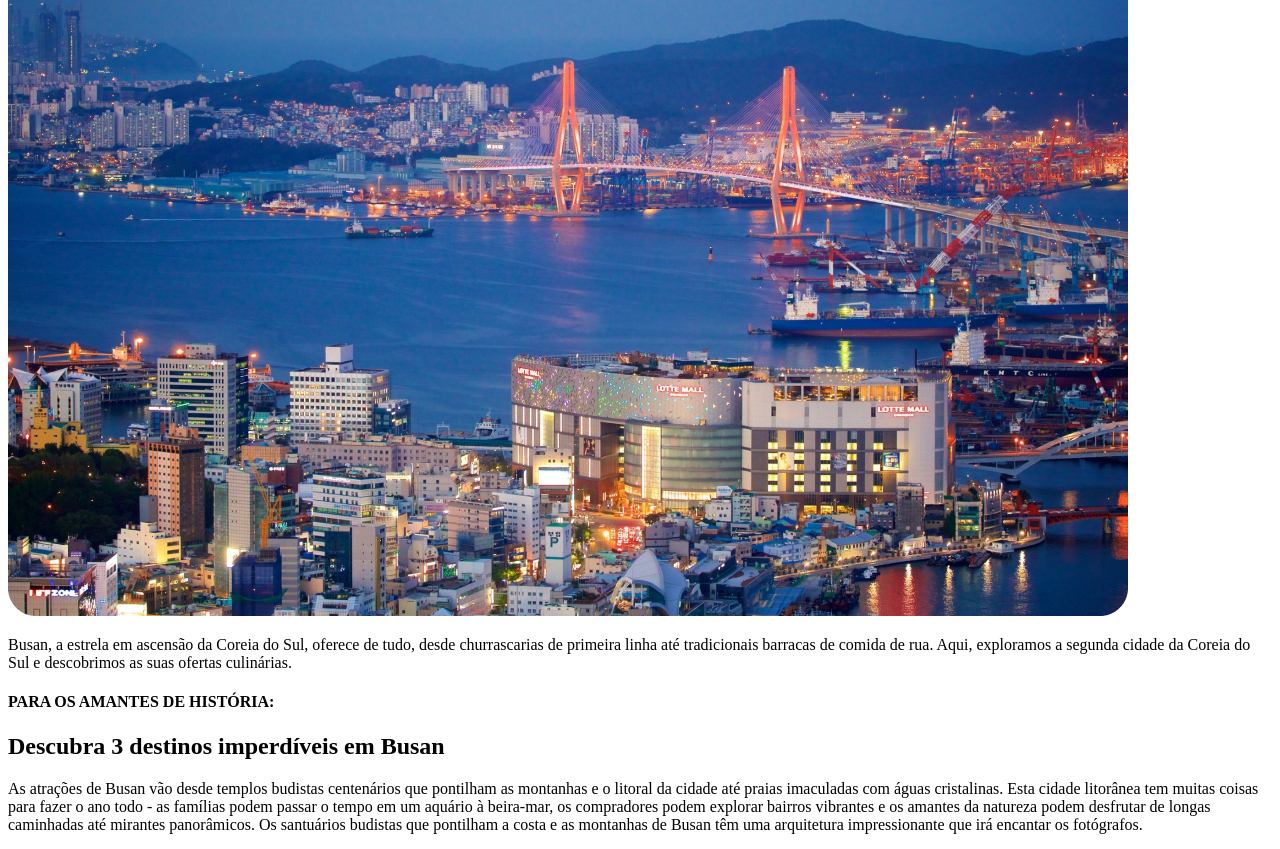
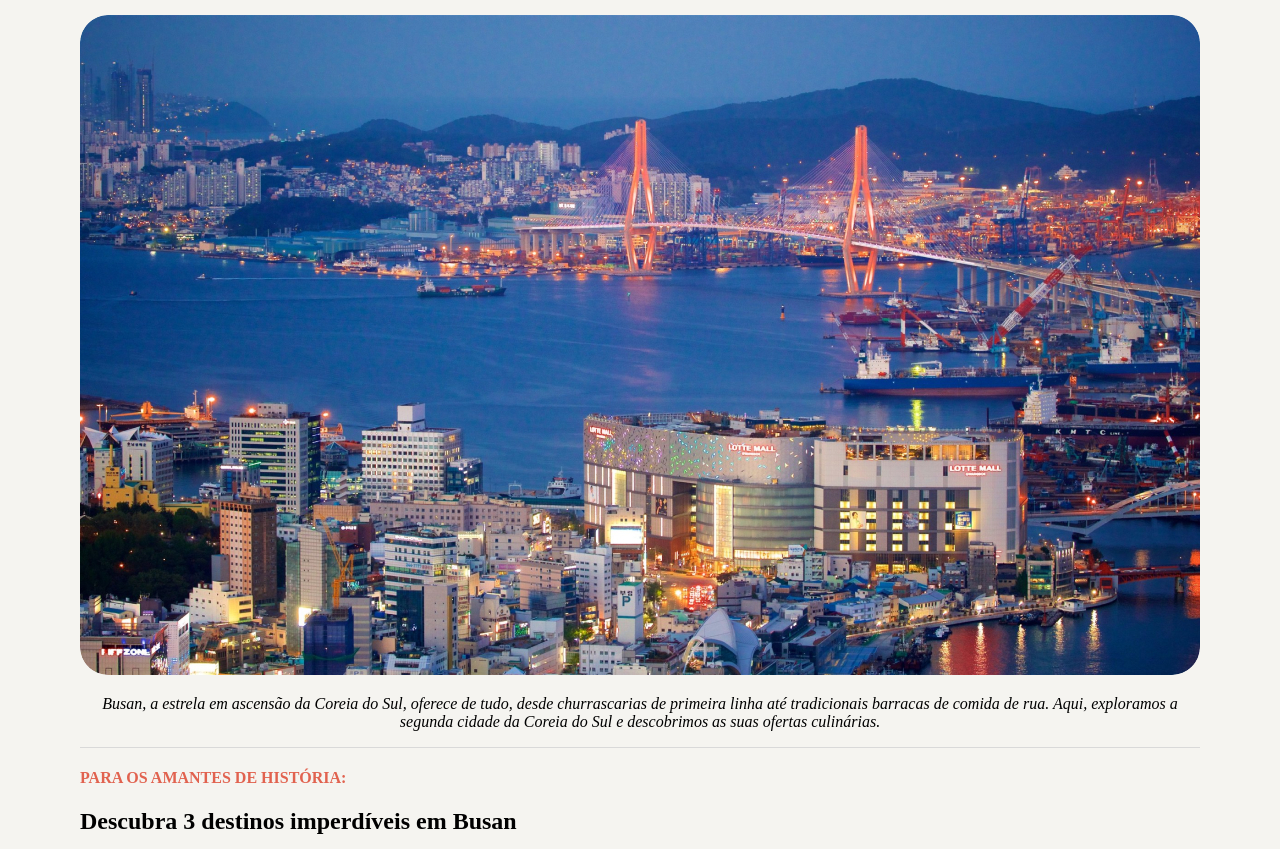
Before and after one commit to WendersonSantos00/Local-Turistico-Rocketseat, a plain HTML site: page index.html in a window 1280 px wide. Shown: the part 163-1012 px from the top of the page. Drawn offline with Linux system fonts and the light colour scheme.

Commit message:
style of the header page

```diff
--- a/index.html
+++ b/index.html
@@ -4,6 +4,7 @@
     <meta charset="UTF-8">
     <meta name="viewport" content="width=7, initial-scale=1.0">
     <title>Local Turistico</title>
+    <link rel="stylesheet" href="style.css">
 </head>
 <body>
     <header>
--- /dev/null
+++ b/style.css
@@ -0,0 +1,22 @@
+
+body{
+    background-color: #F5F4F0;
+    width: 1120px;
+    margin: 80px auto;
+}
+
+header{
+    border-bottom: solid #D9D9D9 1px;
+}
+h4{
+    size: 16px;
+    color: #E1624F;
+}
+header img{
+    border-radius: 28px;
+    height: 660px;
+}
+header p{
+    text-align: center;
+    font-style: italic;
+}
```
